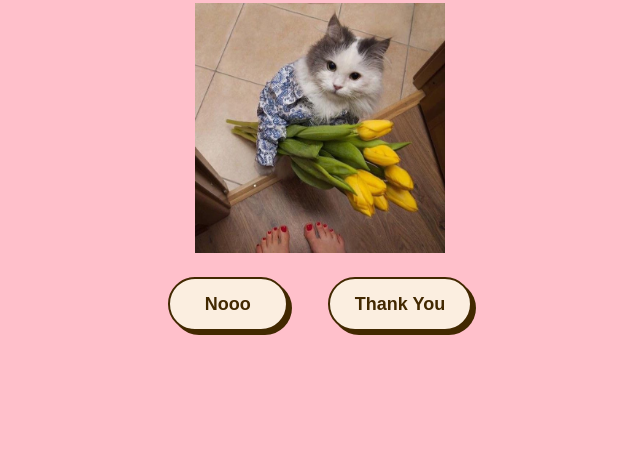
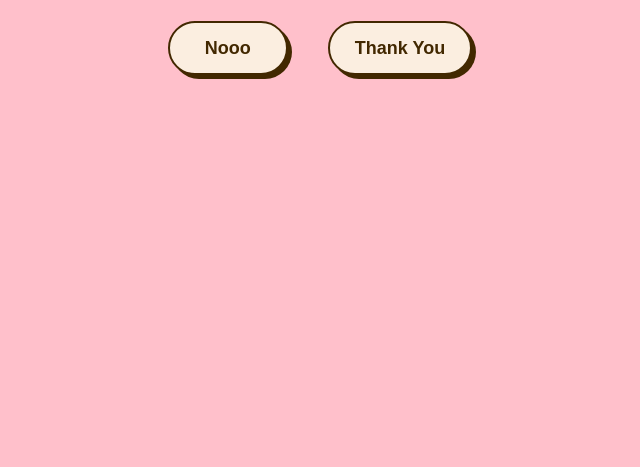
Before and after one commit to Ratanazz/Valentineday.github.io, a plain HTML site: page index.html in a window 1280 px wide. Shown: the part 333-800 px from the top of the page, without its empty margins (320-960 px from the left). Drawn offline with Linux system fonts and the light colour scheme.

Commit message:
Update style.css

```diff
--- a/style.css
+++ b/style.css
@@ -12,7 +12,7 @@ body {
 }
 .container {
   text-align: center;
-  margin-top: 20%;
+  margin-top: 0;
 }
 .btn {
   display: flex;
```
